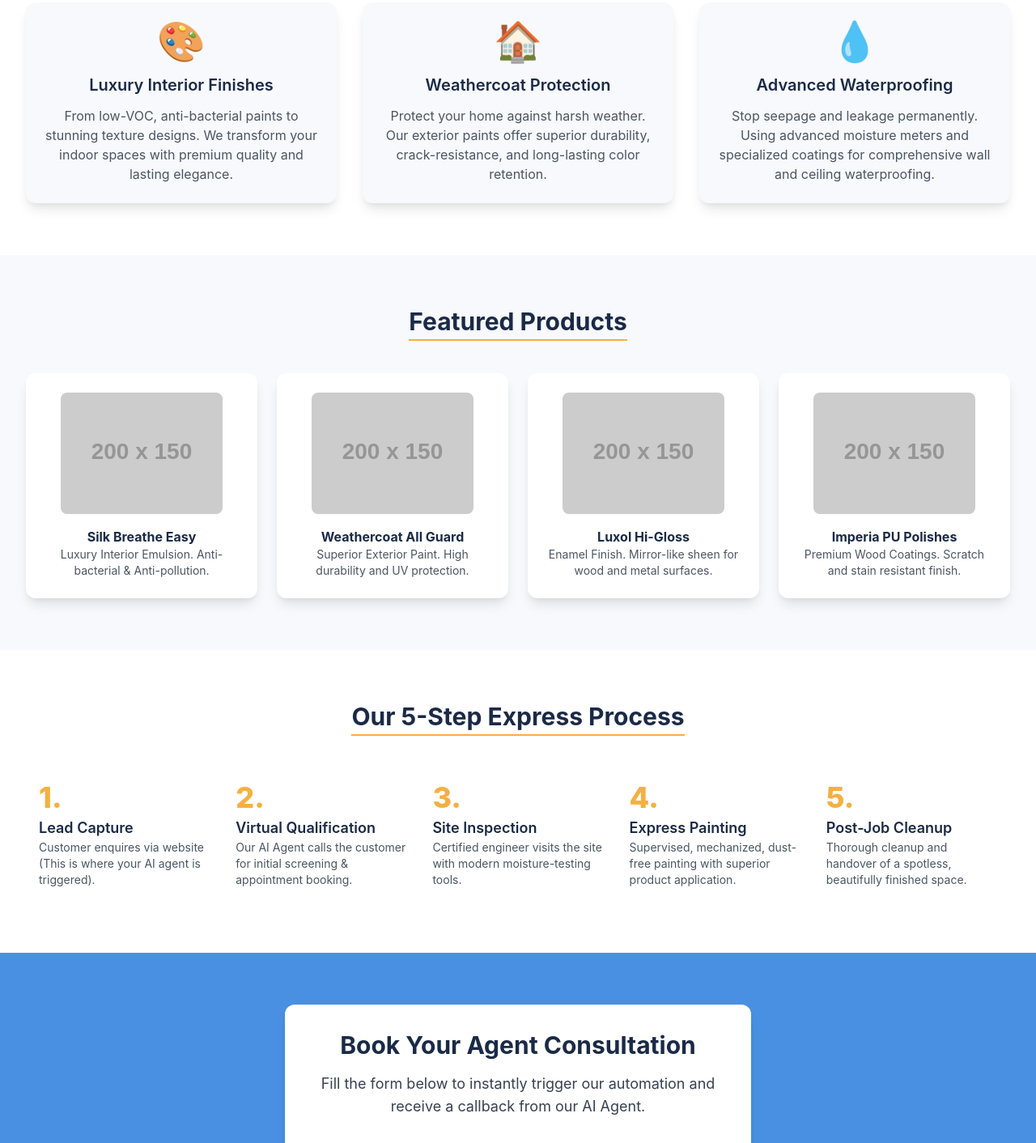
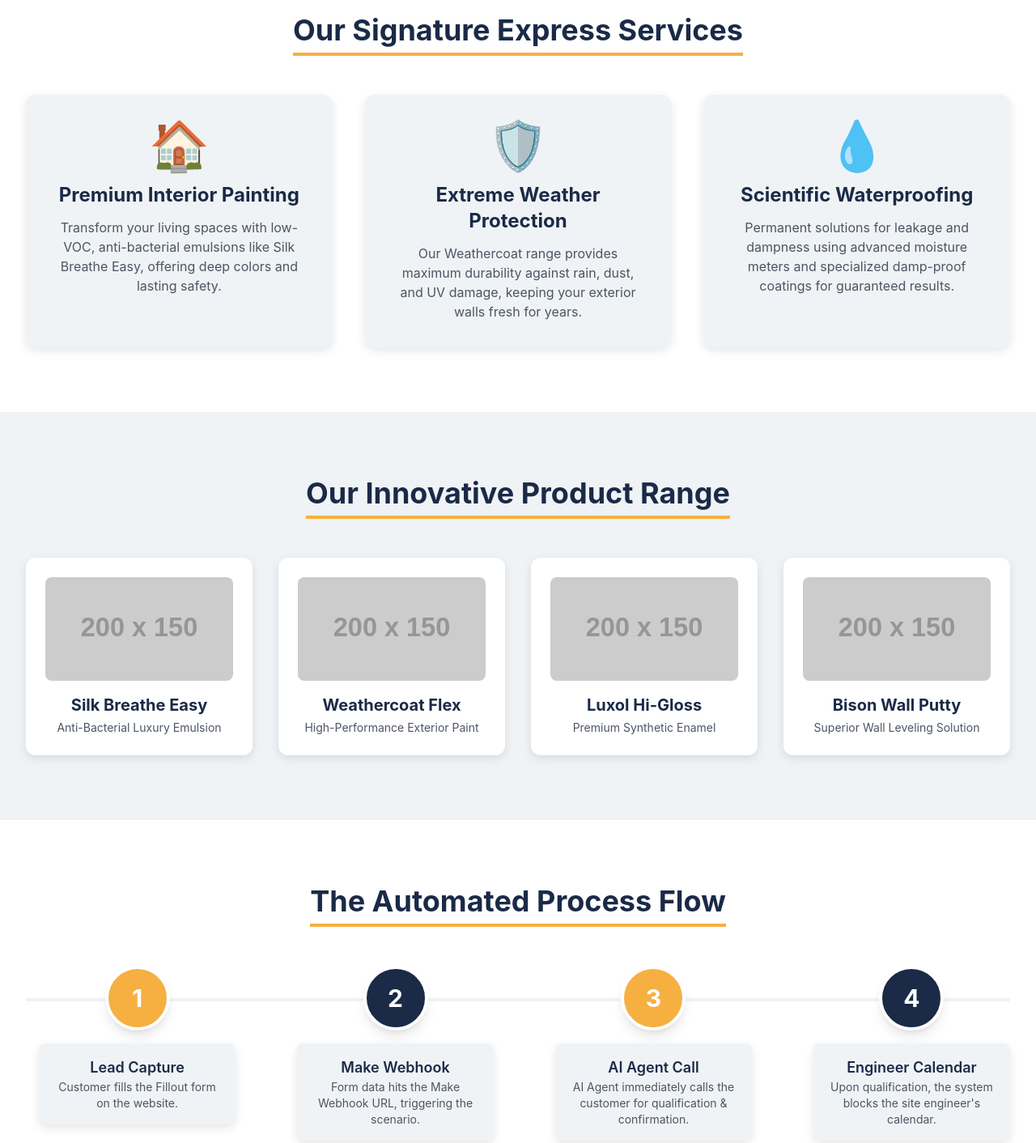
Before and after one commit to Ponvann/bergerpaint, a plain HTML site: page index.html in a window 1280 px wide. Shown: the part 767-2179 px from the top of the page at 81% size. Drawn offline with nearby package versions, Linux system fonts and the light colour scheme; placeholder pictures from the web are drawn by us; a script that the page names is missing.

Commit message:
Update index.html

```diff
--- a/index.html
+++ b/index.html
@@ -1,5 +1,5 @@
 <!DOCTYPE html>
-<html lang="en">
+<html lang="en" class="scroll-smooth">
 <head>
     <meta charset="UTF-8">
     <meta name="viewport" content="width=device-width, initial-scale=1.0">
@@ -12,10 +12,10 @@
             theme: {
                 extend: {
                     colors: {
-                        'berger-blue': '#1a2a47', // Deep Navy/Indigo for primary
-                        'berger-gold': '#f5b041', // Bright Gold/Orange accent
-                        'berger-light': '#f7f9fc', // Off-white background
-                        'berger-accent': '#4a90e2', // A vibrant secondary color
+                        'berger-blue': '#1a2a47', // Primary: Deep Navy/Indigo
+                        'berger-gold': '#f5b041', // Accent: Bright Gold/Orange
+                        'berger-light': '#f0f3f5', // Soft background
+                        'berger-accent': '#4a90e2', // Secondary vibrant accent
                     },
                     fontFamily: {
                         sans: ['Inter', 'sans-serif'],
@@ -25,31 +25,36 @@
         }
     </script>
     <style>
-        /* Custom styles for professional flair */
+        /* Custom styles for professional flair and background image */
         .hero-bg {
-            background-image: url('https://placehold.co/1200x600/1a2a47/f5b041?text=Express+Painting+Services');
+            background-image: url('https://placehold.co/1920x800/1a2a47/f5b041?text=Your+Home,+Reimagined');
             background-size: cover;
             background-position: center;
         }
         /* Custom shadow for card depth */
         .card-shadow {
-            box-shadow: 0 10px 15px -3px rgba(0, 0, 0, 0.1), 0 4px 6px -2px rgba(0, 0, 0, 0.05);
+            box-shadow: 0 4px 12px rgba(0, 0, 0, 0.1);
+        }
+        /* Fix for sticky header overlap on anchor links */
+        section {
+            scroll-margin-top: 4rem; /* Height of the sticky header */
         }
     </style>
 </head>
 <body class="bg-berger-light font-sans text-gray-800">
 
-    <!-- Navigation Bar -->
-    <header class="sticky top-0 z-50 bg-white shadow-lg">
-        <div class="max-w-7xl mx-auto px-4 sm:px-6 lg:px-8 flex justify-between items-center h-16">
+    <!-- Navigation Bar (Sticky Header) -->
+    <header class="sticky top-0 z-50 bg-white shadow-lg h-16">
+        <div class="max-w-7xl mx-auto px-4 sm:px-6 lg:px-8 flex justify-between items-center h-full">
             <div class="flex-shrink-0">
-                <span class="text-2xl font-bold text-berger-blue">BERGER</span>
-                <span class="text-2xl font-bold text-berger-gold">XP</span>
+                <span class="text-3xl font-extrabold text-berger-blue">BERGER</span>
+                <span class="text-3xl font-extrabold text-berger-gold">XP</span>
             </div>
             <nav class="hidden md:flex space-x-8">
-                <a href="#services" class="text-berger-blue font-semibold hover:text-berger-gold transition duration-150">Services</a>
-                <a href="#products" class="text-berger-blue font-semibold hover:text-berger-gold transition duration-150">Products</a>
-                <a href="#process" class="text-berger-blue font-semibold hover:text-berger-gold transition duration-150">Our Process</a>
+                <a href="#services" class="text-gray-700 font-medium hover:text-berger-gold transition duration-150">Services</a>
+                <a href="#products" class="text-gray-700 font-medium hover:text-berger-gold transition duration-150">Products</a>
+                <a href="#process" class="text-gray-700 font-medium hover:text-berger-gold transition duration-150">Our Process</a>
+                <a href="#contact-form" class="text-berger-blue font-bold hover:text-berger-accent transition duration-150">Start Consultation</a>
             </nav>
             <button class="md:hidden p-2 text-berger-blue focus:outline-none">
                 <!-- Hamburger Icon -->
@@ -59,122 +64,136 @@
     </header>
 
     <!-- Hero Section -->
-    <section class="hero-bg h-[70vh] flex items-center justify-center text-center p-4">
-        <div class="bg-white/80 p-8 md:p-12 rounded-xl card-shadow max-w-2xl">
-            <h1 class="text-4xl sm:text-5xl font-extrabold text-berger-blue leading-tight mb-4">
-                Paint Your Imagination. <span class="text-berger-gold">Faster. Cleaner. Smarter.</span>
+    <section class="hero-bg h-[80vh] flex items-center justify-center p-4 text-center">
+        <div class="bg-white/90 p-10 md:p-16 rounded-2xl card-shadow max-w-3xl">
+            <h1 class="text-5xl sm:text-6xl font-black text-berger-blue leading-tight mb-4">
+                The Future of Home Painting. <span class="text-berger-gold">Guaranteed Clean.</span>
             </h1>
-            <p class="text-xl text-gray-600 mb-8">
-                Experience world-class Express Painting services for a flawless, dust-free home makeover.
+            <p class="text-xl text-gray-700 mb-8">
+                Mechanized, supervised, and time-bound painting services with premium Berger products.
             </p>
-            <!-- Link changed to the new contact form section -->
-            <a href="#contact-form" class="inline-block bg-berger-gold text-white font-bold py-3 px-8 rounded-full shadow-lg hover:bg-opacity-90 transition duration-300 transform hover:scale-105">
-                Start Agent Consultation
+            <a href="#contact-form" class="inline-block bg-berger-gold text-berger-blue font-extrabold py-3 px-10 rounded-full shadow-xl hover:bg-opacity-90 transition duration-300 transform hover:scale-105">
+                Book FREE Expert Consultation
             </a>
         </div>
     </section>
 
-    <!-- Services Section (scroll-mt-16 added to fix overlap) -->
-    <section id="services" class="py-16 bg-white scroll-mt-16">
+    <!-- Services Section -->
+    <section id="services" class="py-20 bg-white">
         <div class="max-w-7xl mx-auto px-4 sm:px-6 lg:px-8 text-center">
-            <h2 class="text-3xl font-bold text-berger-blue mb-10 border-b-2 border-berger-gold inline-block pb-1">Our Signature Services</h2>
-            <div class="grid grid-cols-1 md:grid-cols-3 gap-8">
+            <h2 class="text-4xl font-bold text-berger-blue mb-12 border-b-4 border-berger-gold inline-block pb-2">Our Signature Express Services</h2>
+            <div class="grid grid-cols-1 md:grid-cols-3 gap-10">
                 <!-- Service 1: Interior Painting -->
-                <div class="bg-berger-light p-6 rounded-xl card-shadow transition duration-300 hover:scale-[1.02]">
-                    <div class="text-5xl text-berger-gold mb-4">🎨</div>
-                    <h3 class="text-xl font-semibold text-berger-blue mb-3">Luxury Interior Finishes</h3>
-                    <p class="text-gray-600">From low-VOC, anti-bacterial paints to stunning texture designs. We transform your indoor spaces with premium quality and lasting elegance.</p>
+                <div class="bg-berger-light p-8 rounded-xl card-shadow transition duration-300 hover:shadow-lg hover:ring-4 ring-berger-accent/30">
+                    <div class="text-6xl text-berger-gold mb-4">🏠</div>
+                    <h3 class="text-2xl font-bold text-berger-blue mb-3">Premium Interior Painting</h3>
+                    <p class="text-gray-600">Transform your living spaces with low-VOC, anti-bacterial emulsions like Silk Breathe Easy, offering deep colors and lasting safety.</p>
                 </div>
                 <!-- Service 2: Exterior Painting -->
-                <div class="bg-berger-light p-6 rounded-xl card-shadow transition duration-300 hover:scale-[1.02]">
-                    <div class="text-5xl text-berger-gold mb-4">🏠</div>
-                    <h3 class="text-xl font-semibold text-berger-blue mb-3">Weathercoat Protection</h3>
-                    <p class="text-gray-600">Protect your home against harsh weather. Our exterior paints offer superior durability, crack-resistance, and long-lasting color retention.</p>
+                <div class="bg-berger-light p-8 rounded-xl card-shadow transition duration-300 hover:shadow-lg hover:ring-4 ring-berger-accent/30">
+                    <div class="text-6xl text-berger-gold mb-4">🛡️</div>
+                    <h3 class="text-2xl font-bold text-berger-blue mb-3">Extreme Weather Protection</h3>
+                    <p class="text-gray-600">Our Weathercoat range provides maximum durability against rain, dust, and UV damage, keeping your exterior walls fresh for years.</p>
                 </div>
                 <!-- Service 3: Waterproofing & Repair -->
-                <div class="bg-berger-light p-6 rounded-xl card-shadow transition duration-300 hover:scale-[1.02]">
-                    <div class="text-5xl text-berger-gold mb-4">💧</div>
-                    <h3 class="text-xl font-semibold text-berger-blue mb-3">Advanced Waterproofing</h3>
-                    <p class="text-gray-600">Stop seepage and leakage permanently. Using advanced moisture meters and specialized coatings for comprehensive wall and ceiling waterproofing.</p>
+                <div class="bg-berger-light p-8 rounded-xl card-shadow transition duration-300 hover:shadow-lg hover:ring-4 ring-berger-accent/30">
+                    <div class="text-6xl text-berger-gold mb-4">💧</div>
+                    <h3 class="text-2xl font-bold text-berger-blue mb-3">Scientific Waterproofing</h3>
+                    <p class="text-gray-600">Permanent solutions for leakage and dampness using advanced moisture meters and specialized damp-proof coatings for guaranteed results.</p>
                 </div>
             </div>
         </div>
     </section>
 
-    <!-- Products Section (Dummy Content Added & fixed overlapping) -->
-    <section id="products" class="py-16 bg-berger-light scroll-mt-16">
+    <!-- Products Section -->
+    <section id="products" class="py-20 bg-berger-light">
         <div class="max-w-7xl mx-auto px-4 sm:px-6 lg:px-8 text-center">
-            <h2 class="text-3xl font-bold text-berger-blue mb-10 border-b-2 border-berger-gold inline-block pb-1">Featured Products</h2>
-            <div class="grid grid-cols-1 md:grid-cols-4 gap-6">
-                <div class="bg-white p-6 rounded-xl card-shadow hover:ring-2 ring-berger-gold">
-                    <img src="https://placehold.co/200x150/f7f9fc/1a2a47?text=Silk+Breathe+Easy" alt="Silk Breathe Easy" class="mx-auto rounded-lg mb-4" onerror="this.onerror=null;this.src='https://placehold.co/200x150/f7f9fc/1a2a47?text=Silk+Breathe+Easy';">
-                    <h3 class="font-bold text-berger-blue">Silk Breathe Easy</h3>
-                    <p class="text-sm text-gray-600">Luxury Interior Emulsion. Anti-bacterial & Anti-pollution.</p>
+            <h2 class="text-4xl font-bold text-berger-blue mb-12 border-b-4 border-berger-gold inline-block pb-2">Our Innovative Product Range</h2>
+            <div class="grid grid-cols-2 md:grid-cols-4 gap-8">
+                <!-- Product 1 -->
+                <div class="bg-white p-6 rounded-xl card-shadow transition duration-300 hover:scale-[1.03]">
+                    <img src="https://placehold.co/200x150/e0e7ff/1a2a47?text=Silk+Breathe+Easy" alt="Silk Breathe Easy" class="mx-auto rounded-lg mb-4 w-full h-32 object-cover" onerror="this.onerror=null;this.src='https://placehold.co/200x150/e0e7ff/1a2a47?text=Silk+Breathe+Easy';">
+                    <h3 class="font-bold text-xl text-berger-blue">Silk Breathe Easy</h3>
+                    <p class="text-sm text-gray-600 mt-1">Anti-Bacterial Luxury Emulsion</p>
                 </div>
-                <div class="bg-white p-6 rounded-xl card-shadow hover:ring-2 ring-berger-gold">
-                    <img src="https://placehold.co/200x150/f7f9fc/1a2a47?text=Weathercoat+All+Guard" alt="Weathercoat All Guard" class="mx-auto rounded-lg mb-4" onerror="this.onerror=null;this.src='https://placehold.co/200x150/f7f9fc/1a2a47?text=Weathercoat+All+Guard';">
-                    <h3 class="font-bold text-berger-blue">Weathercoat All Guard</h3>
-                    <p class="text-sm text-gray-600">Superior Exterior Paint. High durability and UV protection.</p>
+                <!-- Product 2 -->
+                <div class="bg-white p-6 rounded-xl card-shadow transition duration-300 hover:scale-[1.03]">
+                    <img src="https://placehold.co/200x150/ffe0b2/1a2a47?text=Weathercoat+Flex" alt="Weathercoat All Guard" class="mx-auto rounded-lg mb-4 w-full h-32 object-cover" onerror="this.onerror=null;this.src='https://placehold.co/200x150/ffe0b2/1a2a47?text=Weathercoat+Flex';">
+                    <h3 class="font-bold text-xl text-berger-blue">Weathercoat Flex</h3>
+                    <p class="text-sm text-gray-600 mt-1">High-Performance Exterior Paint</p>
                 </div>
-                <div class="bg-white p-6 rounded-xl card-shadow hover:ring-2 ring-berger-gold">
-                    <img src="https://placehold.co/200x150/f7f9fc/1a2a47?text=Luxol+Hi-Gloss" alt="Luxol Hi-Gloss" class="mx-auto rounded-lg mb-4" onerror="this.onerror=null;this.src='https://placehold.co/200x150/f7f9fc/1a2a47?text=Luxol+Hi-Gloss';">
-                    <h3 class="font-bold text-berger-blue">Luxol Hi-Gloss</h3>
-                    <p class="text-sm text-gray-600">Enamel Finish. Mirror-like sheen for wood and metal surfaces.</p>
+                <!-- Product 3 -->
+                <div class="bg-white p-6 rounded-xl card-shadow transition duration-300 hover:scale-[1.03]">
+                    <img src="https://placehold.co/200x150/d1c4e9/1a2a47?text=Luxol+Hi-Gloss" alt="Luxol Hi-Gloss" class="mx-auto rounded-lg mb-4 w-full h-32 object-cover" onerror="this.onerror=null;this.src='https://placehold.co/200x150/d1c4e9/1a2a47?text=Luxol+Hi-Gloss';">
+                    <h3 class="font-bold text-xl text-berger-blue">Luxol Hi-Gloss</h3>
+                    <p class="text-sm text-gray-600 mt-1">Premium Synthetic Enamel</p>
                 </div>
-                <div class="bg-white p-6 rounded-xl card-shadow hover:ring-2 ring-berger-gold">
-                    <img src="https://placehold.co/200x150/f7f9fc/1a2a47?text=PU+Polishes" alt="PU Polishes" class="mx-auto rounded-lg mb-4" onerror="this.onerror=null;this.src='https://placehold.co/200x150/f7f9fc/1a2a47?text=PU+Polishes';">
-                    <h3 class="font-bold text-berger-blue">Imperia PU Polishes</h3>
-                    <p class="text-sm text-gray-600">Premium Wood Coatings. Scratch and stain resistant finish.</p>
+                <!-- Product 4 -->
+                <div class="bg-white p-6 rounded-xl card-shadow transition duration-300 hover:scale-[1.03]">
+                    <img src="https://placehold.co/200x150/b2ebf2/1a2a47?text=Bison+Putty" alt="PU Polishes" class="mx-auto rounded-lg mb-4 w-full h-32 object-cover" onerror="this.onerror=null;this.src='https://placehold.co/200x150/b2ebf2/1a2a47?text=Bison+Putty';">
+                    <h3 class="font-bold text-xl text-berger-blue">Bison Wall Putty</h3>
+                    <p class="text-sm text-gray-600 mt-1">Superior Wall Leveling Solution</p>
                 </div>
             </div>
         </div>
     </section>
 
-    <!-- Process Section (Dummy Content Added & fixed overlapping) -->
-    <section id="process" class="py-16 bg-white scroll-mt-16">
+    <!-- Process Section -->
+    <section id="process" class="py-20 bg-white">
         <div class="max-w-7xl mx-auto px-4 sm:px-6 lg:px-8 text-center">
-            <h2 class="text-3xl font-bold text-berger-blue mb-10 border-b-2 border-berger-gold inline-block pb-1">Our 5-Step Express Process</h2>
-            <div class="flex flex-wrap justify-center text-left">
-                <!-- Step 1 -->
-                <div class="w-full md:w-1/5 p-4">
-                    <div class="text-4xl font-extrabold text-berger-gold">1.</div>
-                    <h4 class="font-semibold text-lg text-berger-blue mt-1">Lead Capture</h4>
-                    <p class="text-sm text-gray-600">Customer enquires via website (This is where your AI agent is triggered).</p>
+            <h2 class="text-4xl font-bold text-berger-blue mb-12 border-b-4 border-berger-gold inline-block pb-2">The Automated Process Flow</h2>
+
+            <div class="relative flex flex-col md:flex-row justify-between items-start space-y-8 md:space-y-0 md:space-x-4">
+
+                <!-- Horizontal/Vertical Line Connector -->
+                <div class="hidden md:block absolute top-10 left-0 right-0 h-1 bg-berger-light z-0"></div>
+                <div class="md:hidden absolute left-1/2 top-0 bottom-0 w-1 bg-berger-light z-0 transform -translate-x-1/2"></div>
+
+                <!-- Step 1: Lead Capture -->
+                <div class="flex flex-col items-center w-full md:w-1/5 z-10 text-center">
+                    <div class="w-20 h-20 bg-berger-gold text-white rounded-full flex items-center justify-center text-3xl font-bold border-4 border-white shadow-lg">1</div>
+                    <div class="mt-4 p-4 rounded-lg bg-berger-light card-shadow w-full">
+                        <h4 class="font-semibold text-lg text-berger-blue">Lead Capture</h4>
+                        <p class="text-sm text-gray-600">Customer fills the Fillout form on the website.</p>
+                    </div>
                 </div>
-                <!-- Step 2 -->
-                <div class="w-full md:w-1/5 p-4">
-                    <div class="text-4xl font-extrabold text-berger-gold">2.</div>
-                    <h4 class="font-semibold text-lg text-berger-blue mt-1">Virtual Qualification</h4>
-                    <p class="text-sm text-gray-600">Our AI Agent calls the customer for initial screening & appointment booking.</p>
+
+                <!-- Step 2: Automation Trigger -->
+                <div class="flex flex-col items-center w-full md:w-1/5 z-10 text-center">
+                    <div class="w-20 h-20 bg-berger-blue text-white rounded-full flex items-center justify-center text-3xl font-bold border-4 border-white shadow-lg">2</div>
+                    <div class="mt-4 p-4 rounded-lg bg-berger-light card-shadow w-full">
+                        <h4 class="font-semibold text-lg text-berger-blue">Make Webhook</h4>
+                        <p class="text-sm text-gray-600">Form data hits the Make Webhook URL, triggering the scenario.</p>
+                    </div>
                 </div>
-                <!-- Step 3 -->
-                <div class="w-full md:w-1/5 p-4">
-                    <div class="text-4xl font-extrabold text-berger-gold">3.</div>
-                    <h4 class="font-semibold text-lg text-berger-blue mt-1">Site Inspection</h4>
-                    <p class="text-sm text-gray-600">Certified engineer visits the site with modern moisture-testing tools.</p>
+
+                <!-- Step 3: Agent Call -->
+                <div class="flex flex-col items-center w-full md:w-1/5 z-10 text-center">
+                    <div class="w-20 h-20 bg-berger-gold text-white rounded-full flex items-center justify-center text-3xl font-bold border-4 border-white shadow-lg">3</div>
+                    <div class="mt-4 p-4 rounded-lg bg-berger-light card-shadow w-full">
+                        <h4 class="font-semibold text-lg text-berger-blue">AI Agent Call</h4>
+                        <p class="text-sm text-gray-600">AI Agent immediately calls the customer for qualification & confirmation.</p>
+                    </div>
                 </div>
-                <!-- Step 4 -->
-                <div class="w-full md:w-1/5 p-4">
-                    <div class="text-4xl font-extrabold text-berger-gold">4.</div>
-                    <h4 class="font-semibold text-lg text-berger-blue mt-1">Express Painting</h4>
-                    <p class="text-sm text-gray-600">Supervised, mechanized, dust-free painting with superior product application.</p>
-                </div>
-                <!-- Step 5 -->
-                <div class="w-full md:w-1/5 p-4">
-                    <div class="text-4xl font-extrabold text-berger-gold">5.</div>
-                    <h4 class="font-semibold text-lg text-berger-blue mt-1">Post-Job Cleanup</h4>
-                    <p class="text-sm text-gray-600">Thorough cleanup and handover of a spotless, beautifully finished space.</p>
+
+                <!-- Step 4: Calendar Block -->
+                <div class="flex flex-col items-center w-full md:w-1/5 z-10 text-center">
+                    <div class="w-20 h-20 bg-berger-blue text-white rounded-full flex items-center justify-center text-3xl font-bold border-4 border-white shadow-lg">4</div>
+                    <div class="mt-4 p-4 rounded-lg bg-berger-light card-shadow w-full">
+                        <h4 class="font-semibold text-lg text-berger-blue">Engineer Calendar</h4>
+                        <p class="text-sm text-gray-600">Upon qualification, the system blocks the site engineer's calendar.</p>
+                    </div>
                 </div>
             </div>
         </div>
     </section>
 
-    <!-- Fillout Contact Form Integration (Replaced content with user's embed code) -->
-    <section id="contact-form" class="py-16 bg-berger-accent scroll-mt-16">
-        <div class="max-w-xl mx-auto px-4 sm:px-6 lg:px-8 text-center p-8 bg-white rounded-xl card-shadow">
+    <!-- Fillout Contact Form Integration -->
+    <section id="contact-form" class="py-20 bg-berger-accent">
+        <div class="max-w-xl mx-auto px-4 sm:px-6 lg:px-8 text-center p-8 bg-white rounded-2xl card-shadow">
             <h2 class="text-3xl font-bold text-berger-blue mb-4">Book Your Agent Consultation</h2>
-            <p class="text-lg text-gray-700 mb-6">
-                Fill the form below to instantly trigger our automation and receive a callback from our AI Agent.
+            <p class="text-lg text-gray-700 mb-8">
+                Fill the form below to instantly trigger our Make automation and receive a callback from our AI Agent.
             </p>
 
             <!-- START: Embedded Fillout Form -->
@@ -187,11 +206,10 @@
     <!-- Footer -->
     <footer class="bg-berger-blue text-white py-8">
         <div class="max-w-7xl mx-auto px-4 sm:px-6 lg:px-8 text-center">
-            <p>&copy; 2025 Berger Express Painting (Demo). All rights reserved.</p>
+            <p>&copy; 2025 Berger Express Painting (Demo). All rights reserved. | <a href="#contact-form" class="underline hover:text-berger-gold">Start a Project</a></p>
             <p class="text-sm mt-2 text-gray-400">Disclaimer: This is a static dummy website for demonstration purposes only.</p>
         </div>
     </footer>
 
-    <!-- Custom integration script removed, as the Fillout form handles the data submission. -->
 </body>
 </html>
```
